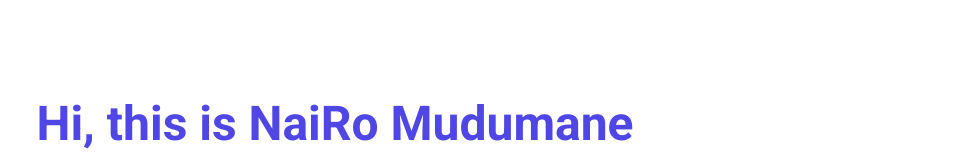
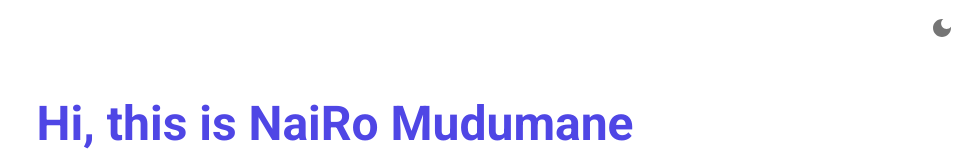
Before and after one commit to nairo-mudumane/react-portfolio-app, a React (Vite) app: page / in a window 1280 px wide. Shown: the top 160 px of the page, without its empty margins (305-1280 px from the left). Built offline with nearby package versions, Linux system fonts and the light colour scheme.

Commit message:
created a theme switcher

```diff
--- a/package.json
+++ b/package.json
@@ -10,6 +10,7 @@
   "dependencies": {
     "@emotion/react": "^11.9.3",
     "@emotion/styled": "^11.9.3",
+    "@mui/icons-material": "^5.8.3",
     "@mui/material": "^5.8.3",
     "@mui/styled-engine-sc": "^5.8.0",
     "react": "^18.0.0",
--- a/src/App.tsx
+++ b/src/App.tsx
@@ -1,4 +1,5 @@
 import React from "react";
+import { ThemeSwitcher } from "./components/";
 import { GlobalStyles } from "./global/Styles";
 import { AppRoutes } from "./routes";
 
@@ -6,6 +7,7 @@ export default function App() {
     return (
         <React.Fragment>
             <GlobalStyles />
+            <ThemeSwitcher />
             <AppRoutes />
         </React.Fragment>
     );
--- /dev/null
+++ b/src/components/ThemeSwitcher/index.tsx
@@ -0,0 +1,30 @@
+import React from "react";
+import { Box, IconButton, Typography } from "@mui/material";
+import { DarkMode, LightMode } from "@mui/icons-material";
+import { StyledThemeSwitcher } from "./styles";
+import { useTheme } from "../../hooks";
+
+export function ThemeSwitcher() {
+    const [icon, setIcon] = React.useState();
+    const { currentTheme, changeTheme } = useTheme();
+
+    function toggleTheme() {
+        if (currentTheme === "Dark") {
+            changeTheme!("Light");
+        }
+        if (currentTheme === "Light") {
+            changeTheme!("Dark");
+        }
+    }
+
+    return (
+        <StyledThemeSwitcher>
+            <Box className="container">
+                <IconButton onClick={toggleTheme}>
+                    {currentTheme === "Dark" && <DarkMode />}
+                    {currentTheme === "Light" && <LightMode />}
+                </IconButton>
+            </Box>
+        </StyledThemeSwitcher>
+    );
+}
--- /dev/null
+++ b/src/components/ThemeSwitcher/styles.ts
@@ -0,0 +1,7 @@
+import styled from "styled-components";
+
+export const StyledThemeSwitcher = styled.div`
+    position: fixed;
+    top: 1%;
+    right: 1%;
+`;
--- a/src/components/index.ts
+++ b/src/components/index.ts
@@ -1 +1,2 @@
 export * from "./PageContainer";
+export * from "./ThemeSwitcher";
```
Also changed, not shown: 1 other file (tests, documents, lock files or other folders).
